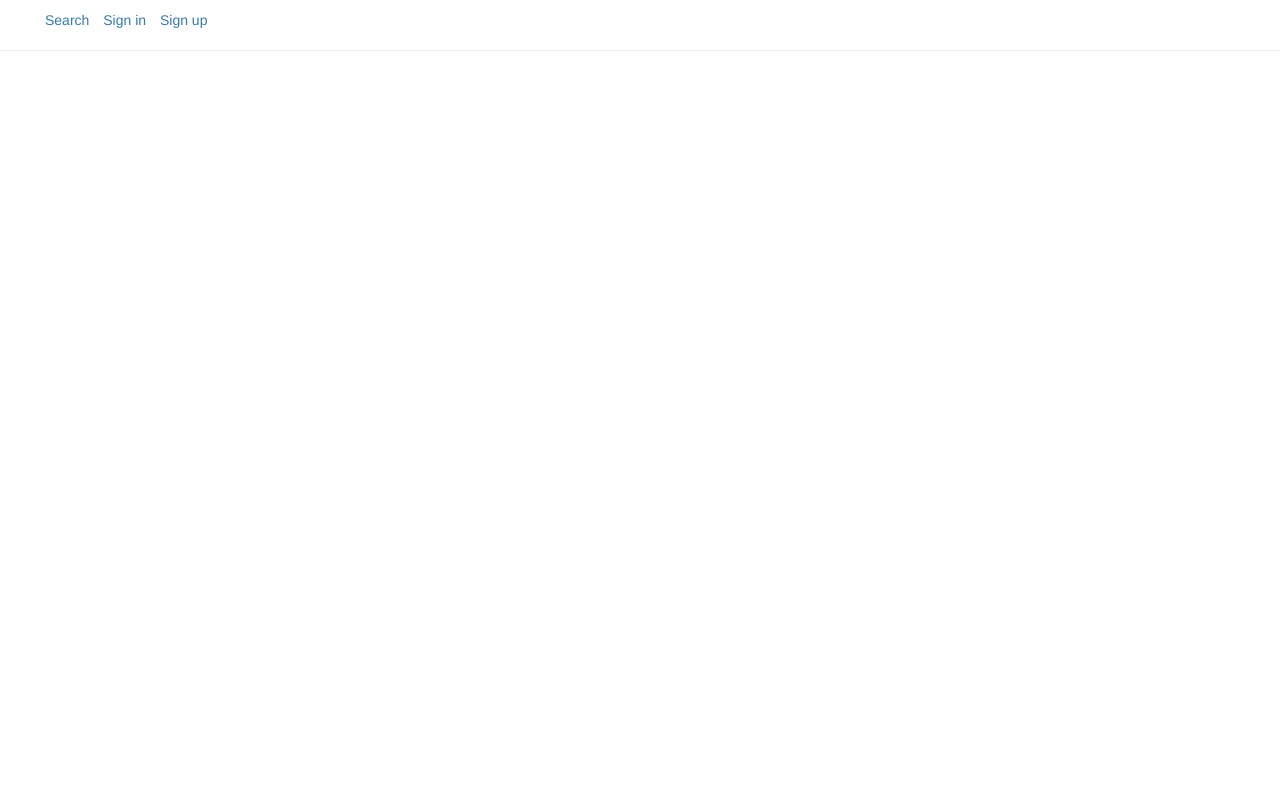
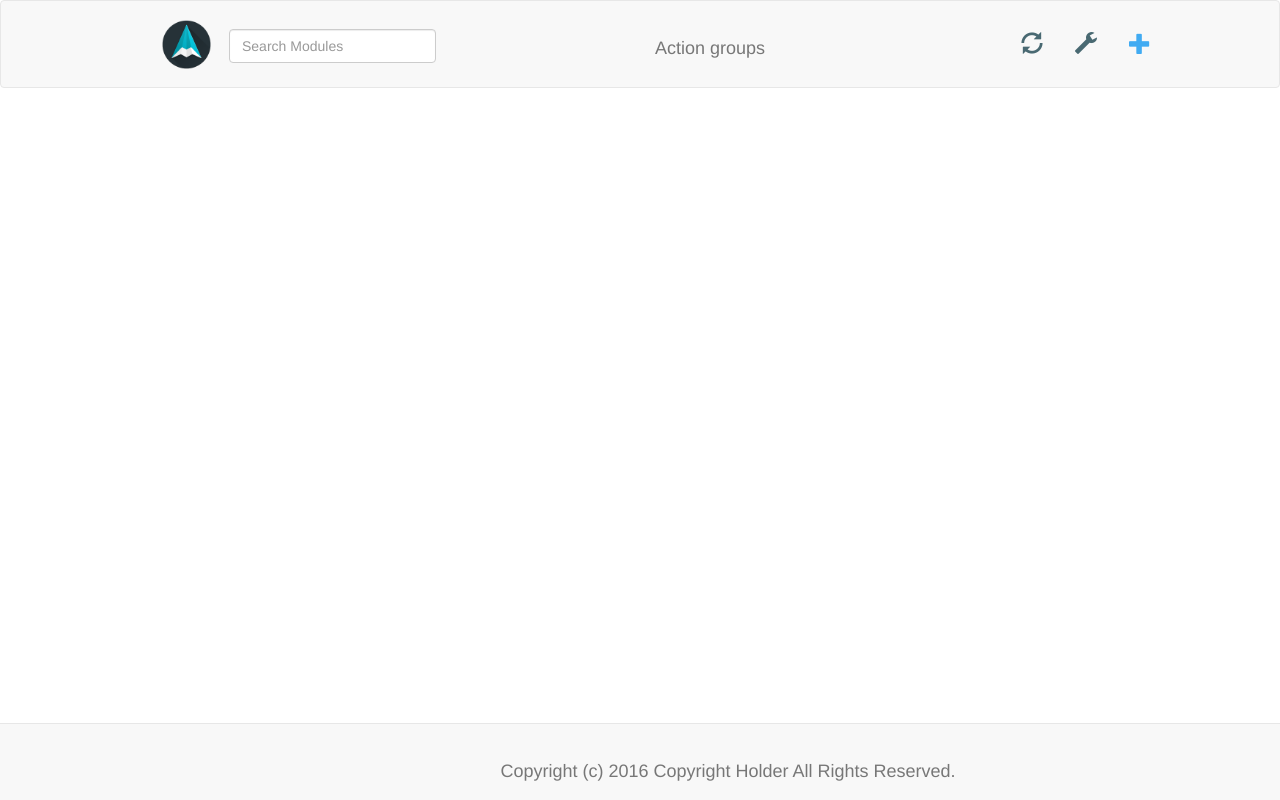
Before and after one commit to farrerz/WebApp, a website: page public/index.html in a window 1280 px wide. Drawn offline with nearby package versions, Linux system fonts and the light colour scheme.

Commit message:
index menu

```diff
--- a/public/index.html
+++ b/public/index.html
@@ -10,33 +10,73 @@
 
   </head>
 
+
+  <style media="screen">
+      body{
+        margin: 0px;
+        padding: 0px;
+
+      }
+
+      .navbar-fixed-bottom p{
+        width: 100%;
+        text-align: center;
+      }
+
+      .navbar-left{
+        width: 50%;
+      }
+      .glyphicon {
+        font-size: 22px;
+        color: #496972;
+      }
+      .navbar-text{
+                font-size: 18px;
+      }
+      .navbar{
+        padding: 0 10%;
+        padding-top: 20px;
+      }
+
+  </style>
+
   <body>
     <!-- Navigation -->
-    <header>
-      <div class="main_nav">
-        <ul>
-            <li>
-                <a href="#">Search</a>
+
+      <nav class="navbar navbar-default">
+
+          <form class="navbar-form navbar-left" role="search">
+            <a class="navbar-brand" href="#">
+              <img alt="Brand" style="max-width:55px; margin-top: -27px;" src="/images/icon.png">
+            </a>
+              <div class="form-group">
+                    <input type="text" class="form-control" placeholder="Search Modules">
+              </div>
+
+          </form>
+          <p class="navbar-text">Action groups</p>
+
+        <div class="nav nav-pills navbar-right">
+          <li> <a href="#"><span class="glyphicon glyphicon-refresh"></span></a></li>
+            <li> <a href="#"><span class="glyphicon glyphicon-wrench"></span></a></li>
+            <li> <a href="#"><span class="glyphicon glyphicon-plus" style="color:#41abf2;"></span></a>
             </li>
-            <li>
-              <a href="#" >Sign in</a>
-            </li>
-            <li>
-              <a href="#" >Sign up</a>
-            </li>
-        </ul>
-      </div>
-    </header>
+        </div>
 
-        <hr>
+      </nav>
+
         <!-- Main Content -->
     <main>
 
+
     </main>
-
       <!-- Footer Content -->
     <footer>
-
+      <nav class="navbar navbar-default navbar-fixed-bottom">
+          <div class="container">
+            <p class="navbar-text">Copyright (c) 2016 Copyright Holder All Rights Reserved.</p>
+          </div>
+      </nav>
     </footer>
 
   </body>
```
